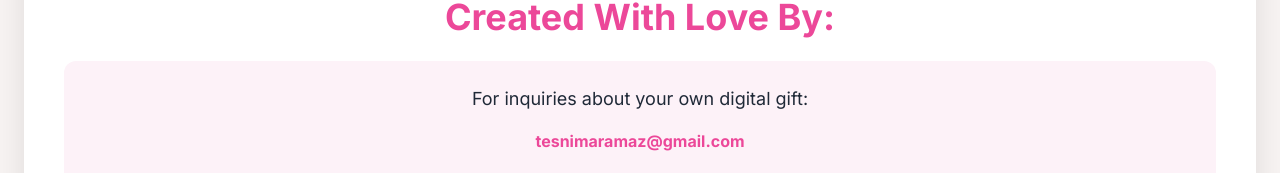
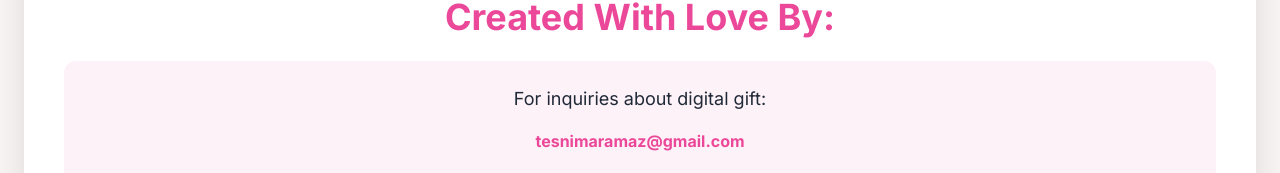
Before and after one commit to cinarene/Feven-Zekariyas, a plain HTML site: page index.html in a window 1280 px wide. Shown: the part 2585-2758 px from the top of the page. Drawn offline with nearby package versions, Linux system fonts and the light colour scheme.

Commit message:
Update index.html

```diff
--- a/index.html
+++ b/index.html
@@ -260,7 +260,7 @@
             <h2 class="text-3xl md:text-4xl font-bold text-center text-pink-500 mb-6">Created With Love By:</h2>
             <div class="bg-pink-50 rounded-xl p-6 hover-lift">
                 <p class="text-gray-800 leading-relaxed text-base md:text-lg mb-4">
-                    For inquiries about your own digital gift:
+                    For inquiries about digital gift:
                 </p>
                 <div class="flex flex-col items-center gap-4">
                     <a href="mailto:tesnimaramaz@gmail.com" class="text-pink-500 font-bold hover:underline">
```
